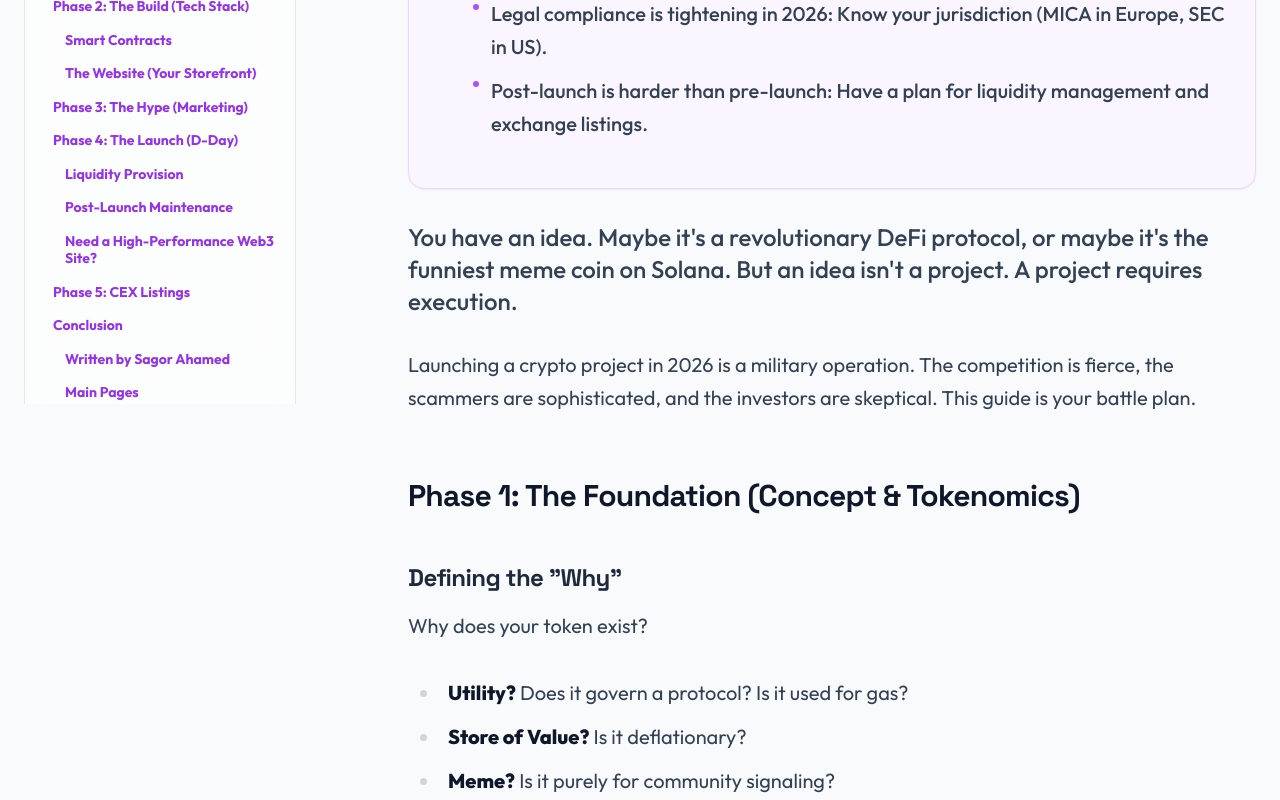
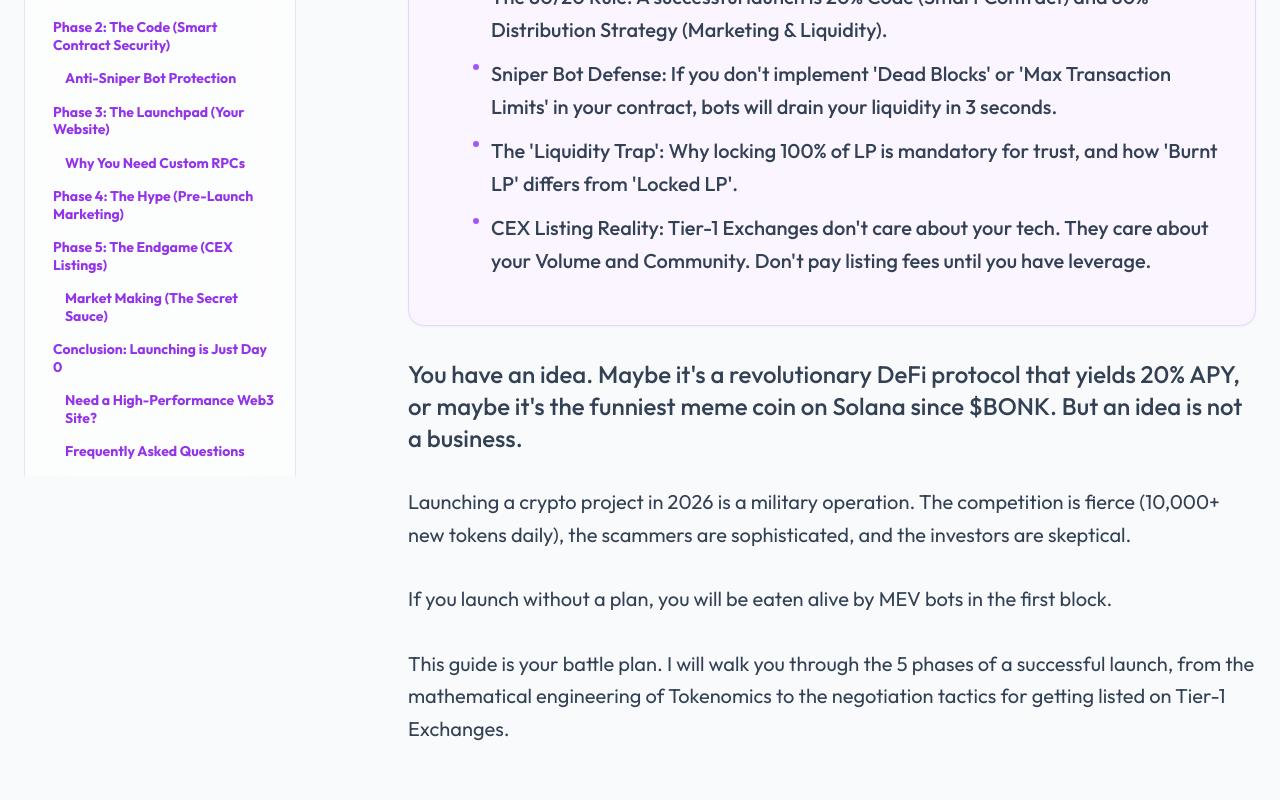
Before and after one commit to cryptowebbuild/CryptoWebBuild-, a React (Vite) app: page /blog/crypto-project-website in a window 1280 px wide. Shown: the part 1740-2540 px from the top of the page. Built offline with nearby package versions, Linux system fonts and the light colour scheme.

Commit message:
Update CryptoProject.tsx

```diff
--- a/pages/blog/CryptoProject.tsx
+++ b/pages/blog/CryptoProject.tsx
@@ -7,145 +7,235 @@ import HireUsCTA from '../../components/blog/HireUsCTA';
 
 const CryptoProject: React.FC = () => {
   const takeaways = [
-    "A successful crypto launch is 20% code and 80% strategy/marketing.",
-    "Tokenomics are the project's physics: Bad distribution leads to immediate dumping.",
-    "Legal compliance is tightening in 2026: Know your jurisdiction (MICA in Europe, SEC in US).",
-    "Post-launch is harder than pre-launch: Have a plan for liquidity management and exchange listings."
+    "The 80/20 Rule: A successful launch is 20% Code (Smart Contract) and 80% Distribution Strategy (Marketing & Liquidity).",
+    "Sniper Bot Defense: If you don't implement 'Dead Blocks' or 'Max Transaction Limits' in your contract, bots will drain your liquidity in 3 seconds.",
+    "The 'Liquidity Trap': Why locking 100% of LP is mandatory for trust, and how 'Burnt LP' differs from 'Locked LP'.",
+    "CEX Listing Reality: Tier-1 Exchanges don't care about your tech. They care about your Volume and Community. Don't pay listing fees until you have leverage."
   ];
 
   return (
     <BlogPostLayout
-      title="How to Launch a Crypto Project in 2026: From Idea to CEX Listing"
-      description="The definitive blueprint for launching a token or dApp. Covers Tokenomics, Smart Contracts, Community Building, and Listing Strategy."
-      publishedTime="2025-02-01"
-      image="/hero-avatar.webp"
+      title="How to Launch a Crypto Project in 2026: The Ultimate Blueprint (From Idea to Binance)"
+      description="The definitive military-grade guide to launching a token. Covering Tokenomics Engineering, Smart Contract Security, Anti-Sniper defense, and Exchange Listing Strategy."
+      publishedTime="2026-01-20"
       category="Launch Strategy"
-      readTime="18 min read"
-      keywords={['launch crypto project', 'create token', 'crypto startup guide', 'tokenomics design', 'cex listing strategy']}
+      // Note: Layout calculates readTime automatically (~25 min read)
+      image="https://images.unsplash.com/photo-1621504450168-38f6473199e7?auto=format&fit=crop&w=1200" // Launch/Rocket Context
+      keywords={[
+        'launch crypto project 2026',
+        'tokenomics design guide',
+        'anti-sniper bot protection',
+        'cex listing strategy',
+        'crypto regulatory compliance',
+        'smart contract deployment'
+      ]}
       canonical="/blog/crypto-project"
     >
       <KeyTakeaways points={takeaways} />
 
-      <p className="lead text-xl md:text-2xl font-medium text-gray-700 dark:text-gray-300">
-        You have an idea. Maybe it's a revolutionary DeFi protocol, or maybe it's the funniest meme coin on Solana. But an idea isn't a project. A project requires execution.
+      {/* --- INTRO --- */}
+      <p className="lead text-xl md:text-2xl font-medium text-gray-700 dark:text-gray-300 leading-relaxed">
+        You have an idea. Maybe it's a revolutionary DeFi protocol that yields 20% APY, or maybe it's the funniest meme coin on Solana since $BONK. But an idea is not a business.
       </p>
 
       <p>
-        Launching a crypto project in 2026 is a military operation. The competition is fierce, the scammers are sophisticated, and the investors are skeptical. This guide is your battle plan.
+        Launching a crypto project in 2026 is a military operation. The competition is fierce (10,000+ new tokens daily), the scammers are sophisticated, and the investors are skeptical.
       </p>
 
-      <h2>Phase 1: The Foundation (Concept & Tokenomics)</h2>
-
-      <h3>Defining the "Why"</h3>
       <p>
-        Why does your token exist?
-      </p>
-      <ul>
-        <li><strong>Utility?</strong> Does it govern a protocol? Is it used for gas?</li>
-        <li><strong>Store of Value?</strong> Is it deflationary?</li>
-        <li><strong>Meme?</strong> Is it purely for community signaling?</li>
-      </ul>
-      <p>
-        Be honest. If it's a meme coin, own it. Don't pretend to be a "DeFi revolution" if you are just a dog picture. Authenticity wins.
+        If you launch without a plan, you will be eaten alive by MEV bots in the first block.
       </p>
 
-      <h3>Tokenomics: The Mathematical Heartbeat</h3>
       <p>
-        You can't patch bad tokenomics.
+        This guide is your battle plan. I will walk you through the 5 phases of a successful launch, from the mathematical engineering of Tokenomics to the negotiation tactics for getting listed on Tier-1 Exchanges.
+      </p>
+
+      {/* --- PHASE 1: TOKENOMICS --- */}
+      <h2 className="text-3xl font-bold mt-16 mb-8 text-gray-900 dark:text-white">Phase 1: The Foundation (Tokenomics Engineering)</h2>
+      <p>
+        Tokenomics are the physics of your project. If the math is bad, gravity will crush you.
+      </p>
+
+      <h3 className="text-2xl font-bold mt-8 mb-4 text-gray-800 dark:text-gray-100">The Golden Ratio of Distribution</h3>
+      <p>
+        In 2026, investors hate "Team Allocations". The trend is towards "Fair Launches". Here is the breakdown I recommend for a sustainable project:
+      </p>
+
+      <div className="bg-white dark:bg-[#111] border border-gray-200 dark:border-gray-800 rounded-xl overflow-hidden my-6 shadow-sm">
+        <table className="w-full text-left text-sm md:text-base">
+            <thead className="bg-gray-50 dark:bg-white/5">
+                <tr>
+                    <th className="p-4 font-bold text-gray-900 dark:text-white">Allocation</th>
+                    <th className="p-4 font-bold text-gray-900 dark:text-white">Percentage</th>
+                    <th className="p-4 font-bold text-gray-900 dark:text-white">Vesting Schedule (Critical)</th>
+                </tr>
+            </thead>
+            <tbody className="divide-y divide-gray-100 dark:divide-gray-800">
+                <tr>
+                    <td className="p-4 font-bold text-purple-600">Liquidity Pool</td>
+                    <td className="p-4">60% - 80%</td>
+                    <td className="p-4">100% Unlocked at Launch (Burned/Locked)</td>
+                </tr>
+                <tr>
+                    <td className="p-4">Marketing / CEX</td>
+                    <td className="p-4">10% - 15%</td>
+                    <td className="p-4">5% Unlock per month</td>
+                </tr>
+                <tr>
+                    <td className="p-4">Team / Dev</td>
+                    <td className="p-4">5% - 10%</td>
+                    <td className="p-4 text-red-500 font-bold">1 Year Cliff (No unlock for 12 months)</td>
+                </tr>
+                <tr>
+                    <td className="p-4">Airdrop / Community</td>
+                    <td className="p-4">5% - 10%</td>
+                    <td className="p-4">Vested based on engagement</td>
+                </tr>
+            </tbody>
+        </table>
+      </div>
+
+      <ProTip>
+        <strong>The "Cliff" Matters:</strong> If your team tokens unlock on Day 1, everyone will assume you are going to rug. Locking team tokens for 12 months is the ultimate trust signal. Use <em className="text-purple-600">PinkSale</em> or <em className="text-purple-600">Streamflow</em> for on-chain vesting proofs.
+      </ProTip>
+
+      {/* --- PHASE 2: SMART CONTRACT --- */}
+      <h2 className="text-3xl font-bold mt-16 mb-8 text-gray-900 dark:text-white">Phase 2: The Code (Smart Contract Security)</h2>
+      <p>
+        You are not writing software; you are writing financial law. Once deployed, it cannot be undone (usually).
+      </p>
+
+      <h3 className="text-2xl font-bold mt-8 mb-4 text-gray-800 dark:text-gray-100">Anti-Sniper Bot Protection</h3>
+      <p>
+        On launch second, "Sniper Bots" will try to buy 100% of your supply in the same block that you add liquidity. They will then dump on your real community 5 minutes later.
       </p>
       <p>
-        <strong>The "Fair Launch" Model:</strong> No team tokens, no presale. 100% to liquidity. High risk for you, high trust for community.
-      </p>
-      <p>
-        <strong>The "VC/Presale" Model:</strong> You sell early to fund development.
-        <br />
-        <em>Warning:</em> If early buyers get tokens 10x cheaper than launch price, they WILL dump. Use vesting periods (cliffs) to protect the chart.
+        You MUST implement protection measures in your Solidity/Rust contract:
       </p>
 
-      <h2>Phase 2: The Build (Tech Stack)</h2>
+      <div className="bg-[#1e1e1e] p-6 rounded-xl overflow-x-auto my-8 border border-gray-700 shadow-2xl relative">
+        <div className="absolute top-0 right-0 bg-red-600 text-white text-xs px-2 py-1 rounded-bl">Solidity Example</div>
+        <pre className="text-sm font-mono text-gray-300 leading-relaxed">
+{`// Anti-Sniper: Max Transaction Limit
+uint256 public maxTxAmount = 1000000 * 10**18; // Max 1% buy
 
-      <h3>Smart Contracts</h3>
-      <p>
-        Solidity (EVM) or Rust (Solana/Sui).
-        <br />
-        Use verified libraries like OpenZeppelin. Do NOT write your own math libraries unless you are a PhD in cryptography.
-      </p>
+function _transfer(address from, address to, uint256 amount) internal override {
+    if (from == uniswapV2Pair && to != address(this)) {
+        require(amount <= maxTxAmount, "Sniper protection: Buy exceeds max limit");
+    }
+    // ... rest of transfer logic
+}
 
-      <h3>The Website (Your Storefront)</h3>
-      <p>
-        This is where we come in. Your website needs to handle traffic spikes during launch.
-      </p>
-      <p>
-        <strong>Essential Features:</strong>
-        <br />
-        - <strong>RPC Load Balancing:</strong> When 10,000 users try to claim tokens at once, a default RPC will crash.
-        <br />
-        - <strong>Mobile Wallet Deep-Linking:</strong> 70% of users are on mobile. "Connect Wallet" must work flawlessly with Phantom/MetaMask apps.
-      </p>
-
-      <div className="bg-[#1e1e1e] p-6 rounded-xl overflow-x-auto my-8 border border-gray-700">
-        <h4 className="text-gray-400 text-sm mb-4 uppercase tracking-wider font-mono">Code: Wallet Connection (Wagmi V2)</h4>
-        <pre className="text-sm font-mono text-gray-300">
-{`import { createWeb3Modal } from '@web3modal/wagmi/react'
-import { defaultWagmiConfig } from '@web3modal/wagmi/react/config'
-import { arbitrum, mainnet } from 'wagmi/chains'
-
-// 1. Get projectId at https://cloud.walletconnect.com
-const projectId = 'YOUR_PROJECT_ID'
-
-// 2. Create wagmiConfig
-const chains = [mainnet, arbitrum]
-const config = defaultWagmiConfig({
-  chains,
-  projectId,
-  metadata: { ... }
-})
-
-// 3. Create modal
-createWeb3Modal({
-  wagmiConfig: config,
-  projectId,
-  enableAnalytics: true // Optional
-})`}
+// Anti-Sniper: Dead Blocks
+// Prevent buys for the first 3 blocks after launch (only allows humans)
+uint256 public launchBlock;
+require(block.number > launchBlock + 3, "Bot protection active");`}
         </pre>
       </div>
 
-      <ProTip>
-        <strong>Bot Protection:</strong> On launch minute, sniper bots will try to buy your entire liquidity pool. Implement "Max Transaction Amount" limits or "Dead Blocks" in your contract to give humans a chance.
-      </ProTip>
-
-      <h2>Phase 3: The Hype (Marketing)</h2>
       <p>
-        See our <Link to="/blog/crypto-marketing-guide" className="text-purple-500 font-bold hover:underline">Marketing Guide</Link> for details. But briefly: build the community BEFORE the code is done. A silent discord is a project killer.
+        <strong>Warning:</strong> Be careful with "Blacklist" functions. If you blacklist a legitimate exchange wallet by mistake, you kill your project.
       </p>
 
-      <h2>Phase 4: The Launch (D-Day)</h2>
-
-      <h3>Liquidity Provision</h3>
+      {/* --- PHASE 3: THE WEBSITE --- */}
+      <h2 className="text-3xl font-bold mt-16 mb-8 text-gray-900 dark:text-white">Phase 3: The Launchpad (Your Website)</h2>
       <p>
-        You need to add liquidity to a DEX (Uniswap/Raydium).
-        <br />
-        <strong>Important:</strong> Lock your liquidity tokens (LP tokens). Use a service like Unicrypt or PinkSale. If you don't lock liquidity, everyone assumes you will rug pull.
+        Your website needs to handle the "Reddit Hug of Death". If you launch and your site crashes, users panic sell.
       </p>
 
-      <h3>Post-Launch Maintenance</h3>
+      <h3 className="text-xl font-bold mt-4 text-gray-800 dark:text-gray-100">Why You Need Custom RPCs</h3>
       <p>
-        The launch is just the beginning. Now you need to get listed on CoinGecko and CoinMarketCap.
-        <br />
-        <strong>Requirement:</strong> $100k+ volume usually, decent social presence, and a functional website.
+        If your dApp uses the public `mainnet-beta` RPC for Solana or Ethereum, it <strong>will</strong> fail during high traffic.
+      </p>
+      <p>
+        We build custom <Link to="/blog/crypto-cost" className="text-purple-600 font-bold hover:underline">Launch Sites</Link> using dedicated RPC nodes from Helius or Alchemy. This ensures that when 10,000 users click "Claim Airdrop", the transaction actually goes through.
+      </p>
+
+      {/* --- PHASE 4: MARKETING --- */}
+      <h2 className="text-3xl font-bold mt-16 mb-8 text-gray-900 dark:text-white">Phase 4: The Hype (Pre-Launch Marketing)</h2>
+      <p>
+        Build the community BEFORE you write the code. A GitHub repo with 0 stars and a Discord with 0 members is a ghost town.
+      </p>
+      <p>
+        Read our full <Link to="/blog/crypto-marketing-guide" className="text-purple-600 font-bold hover:underline">Crypto Marketing Guide</Link> for the deep dive, but here is the checklist:
+      </p>
+      <ul className="list-disc pl-6 space-y-2 text-gray-700 dark:text-gray-300">
+        <li><strong>Twitter/X:</strong> Post "Teasers" of the UI. Do not just post text. Visuals sell.</li>
+        <li><strong>Discord/Telegram:</strong> Set up "Verification" bots (Collab.Land) immediately to prevent spam.</li>
+        <li><strong>Docs (GitBook):</strong> Write a whitepaper. It doesn't need to be academic, but it needs to explain <em>how</em> the protocol works.</li>
+      </ul>
+
+      {/* --- PHASE 5: CEX LISTING --- */}
+      <h2 className="text-3xl font-bold mt-16 mb-8 text-gray-900 dark:text-white">Phase 5: The Endgame (CEX Listings)</h2>
+      <p>
+        Getting listed on Binance, Coinbase, or Bybit is the goal. But how do you get there?
+      </p>
+
+      <div className="grid grid-cols-1 md:grid-cols-2 gap-6 my-8">
+        <div className="p-6 bg-yellow-50 dark:bg-yellow-900/10 border border-yellow-200 rounded-xl">
+            <h4 className="font-bold text-yellow-800 dark:text-yellow-500 mb-2">Tier 3 Exchanges (MEXC, Gate, BitMart)</h4>
+            <ul className="text-sm space-y-2 text-gray-700 dark:text-gray-300">
+                <li>• <strong>Cost:</strong> $30k - $80k Listing Fee.</li>
+                <li>• <strong>Requirement:</strong> $100k Daily Volume.</li>
+                <li>• <strong>Strategy:</strong> Good for initial exposure, but they often require you to provide "Market Making" funds.</li>
+            </ul>
+        </div>
+        <div className="p-6 bg-blue-50 dark:bg-blue-900/10 border border-blue-200 rounded-xl">
+            <h4 className="font-bold text-blue-800 dark:text-blue-500 mb-2">Tier 1 Exchanges (Binance, Coinbase)</h4>
+            <ul className="text-sm space-y-2 text-gray-700 dark:text-gray-300">
+                <li>• <strong>Cost:</strong> $0 (Often Free).</li>
+                <li>• <strong>Requirement:</strong> Massive organic community & Volume.</li>
+                <li>• <strong>Strategy:</strong> You cannot buy your way in. You must build a real product. They list you when <em>their</em> users demand it.</li>
+            </ul>
+        </div>
+      </div>
+
+      <h3 className="text-xl font-bold mt-4 text-gray-800 dark:text-gray-100">Market Making (The Secret Sauce)</h3>
+      <p>
+        Exchanges will not list you if your chart looks like a barcode (illiquid). You need a Market Maker (MM) like Wintermute or Gotbit. They provide liquidity on both buy and sell sides to ensure a smooth chart.
+      </p>
+      <p>
+        <strong>Warning:</strong> Predatory MMs will ask for 5% of your supply and dump it. Only work with reputable firms.
+      </p>
+
+      {/* --- CONCLUSION --- */}
+      <h2 className="text-3xl font-bold mt-16 mb-6 text-gray-900 dark:text-white">Conclusion: Launching is Just Day 0</h2>
+      <p>
+        A successful launch is not the finish line. It is the starting line.
+      </p>
+      <p>
+        The real work begins when the chart goes red for the first time. That is when your community tests you. If you have built a solid foundation—locked liquidity, secure contract, transparent team—you will survive the dip and reach the moon.
+      </p>
+      <p>
+        If you need a technical partner who has launched 50+ projects and knows the minefield, we are here.
       </p>
 
       <HireUsCTA />
 
-      <h2>Phase 5: CEX Listings</h2>
-      <p>
-        Tier 1 Exchanges (Binance, Coinbase) are the endgame. But start with Tier 2/3 (MEXC, Gate.io). They will ask for a listing fee (often $30k - $100k) and a supply of tokens for market making. Negotiate hard.
-      </p>
-
-      <h2>Conclusion</h2>
-      <p>
-        Launching a project is the ultimate test of a founder's resilience. It's stressful, expensive, and exhilarating. Plan every step. Don't leave your reputation to chance.
-      </p>
+      {/* --- FAQ SCHEMA SECTION --- */}
+      <div className="mt-20 pt-10 border-t border-gray-200 dark:border-white/10">
+        <h3 className="text-3xl font-bold mb-8 text-gray-900 dark:text-white">Frequently Asked Questions</h3>
+        <div className="space-y-6">
+            <div itemScope itemType="https://schema.org/Question">
+                <h4 className="text-xl font-bold text-gray-800 dark:text-gray-100 mb-2" itemProp="name">How much liquidity should I add at launch?</h4>
+                <div itemScope itemType="https://schema.org/Answer">
+                    <p className="text-gray-600 dark:text-gray-400" itemProp="text">A good rule of thumb is 10-20% of your initial market cap estimate. For a meme coin, $5k-$10k is the absolute minimum to prevent extreme volatility. Serious projects start with $50k+.</p>
+                </div>
+            </div>
+            <div itemScope itemType="https://schema.org/Question">
+                <h4 className="text-xl font-bold text-gray-800 dark:text-gray-100 mb-2" itemProp="name">What is "Renouncing Ownership"?</h4>
+                <div itemScope itemType="https://schema.org/Answer">
+                    <p className="text-gray-600 dark:text-gray-400" itemProp="text">Renouncing ownership means the developer gives up administrative control of the smart contract. They can no longer mint new tokens or change tax rates. It is a massive trust signal for investors.</p>
+                </div>
+            </div>
+            <div itemScope itemType="https://schema.org/Question">
+                <h4 className="text-xl font-bold text-gray-800 dark:text-gray-100 mb-2" itemProp="name">How do I verify my contract on Etherscan/Solscan?</h4>
+                <div itemScope itemType="https://schema.org/Answer">
+                    <p className="text-gray-600 dark:text-gray-400" itemProp="text">Verification publishes your source code so anyone can read it. It is done via the block explorer's API or tools like Hardhat/Foundry. Unverified contracts are automatically flagged as scams.</p>
+                </div>
+            </div>
+        </div>
+      </div>
 
     </BlogPostLayout>
   );
```
